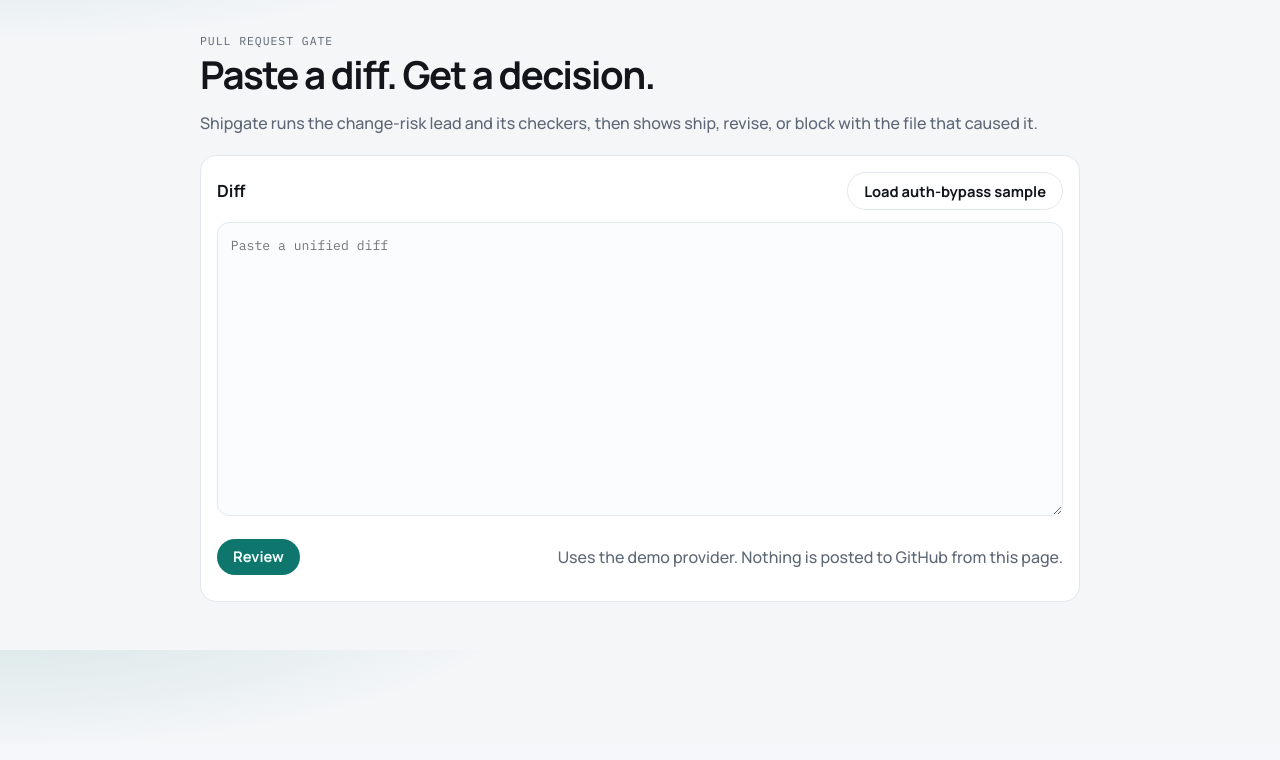
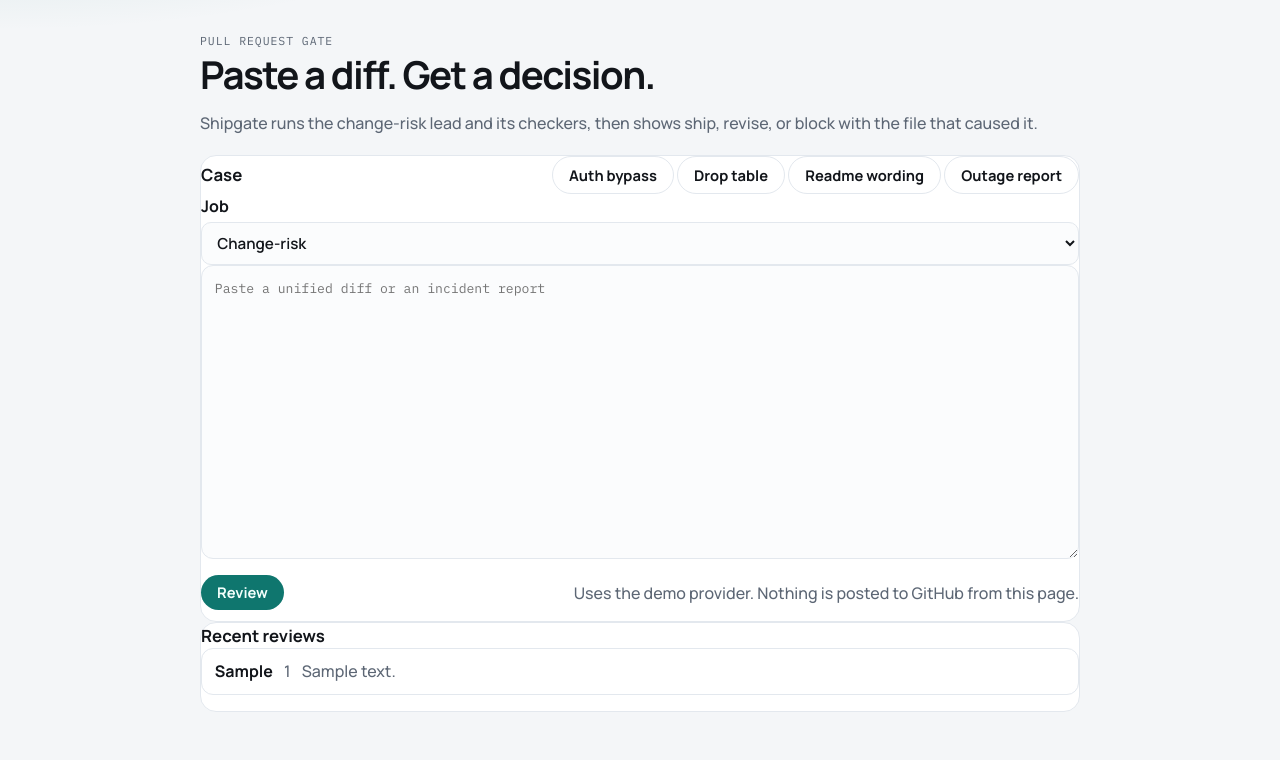
Before and after one commit to joypciu/Shipgate, a FastAPI app: page / in a window 1280 px wide. Shown: the part 56-816 px from the top of the page. Before the commit the page ends 751 px from the top, so only its background shows below. Run offline with FastAPI, Linux system fonts and the light colour scheme; tables that the repository leaves empty hold one stand-in row (values such as "Sample post").

Commit message:
Let the page run incident triage, show the GitHub action, and keep recent reviews.
Co-authored-by: Cursor <cursoragent@cursor.com>

```diff
--- a/src/shipgate/app.py
+++ b/src/shipgate/app.py
@@ -9,8 +9,8 @@ from fastapi.templating import Jinja2Templates
 import httpx
 
 from shipgate.app_auth import AppCredentials
-from shipgate.comment import format_comment
-from shipgate.diffmap import inline_comments
+from shipgate.comment import format_comment, review_event, status_for
+from shipgate.diffmap import diff_stats, inline_comments
 from shipgate.github import GitHub
 from shipgate.review import Reviewer
 from shipgate.store import DeliveryStore
@@ -55,25 +55,50 @@ def create_app() -> FastAPI:
             "provider": os.environ.get("SHIPGATE_PROVIDER", "demo"),
             "github_app": app.state.credentials is not None,
             "sample": SAMPLE_DIFF,
+            "samples": SAMPLES,
+            "jobs": JOBS,
             **extra,
         }
 
     @app.get("/")
     def home(request: Request):
-        return templates.TemplateResponse(request, "home.html", page_context(request, review=None, diff="", error=None))
+        return templates.TemplateResponse(
+            request,
+            "home.html",
+            page_context(request, review=None, diff="", error=None, bot_id="change-lead", recent=app.state.store.recent_local()),
+        )
 
     @app.post("/reviews")
     async def review_page(request: Request):
         form = await request.form()
         diff = str(form.get("diff") or "")
+        bot_id = str(form.get("bot_id") or "change-lead")
+        if bot_id not in JOBS:
+            return templates.TemplateResponse(
+                request,
+                "home.html",
+                page_context(request, review=None, diff=diff, error="Choose a change-risk or incident review.", bot_id="change-lead", recent=app.state.store.recent_local()),
+                status_code=400,
+            )
         if not diff.strip():
             return templates.TemplateResponse(
                 request,
                 "home.html",
-                page_context(request, review=None, diff="", error="Paste a diff first."),
+                page_context(request, review=None, diff="", error="Paste a diff first.", bot_id=bot_id, recent=app.state.store.recent_local()),
                 status_code=400,
             )
-        review = app.state.reviewer.review(diff)
+        try:
+            review = app.state.reviewer.review(diff, bot_id)
+        except ValueError as exc:
+            return templates.TemplateResponse(
+                request,
+                "home.html",
+                page_context(request, review=None, diff=diff, error=str(exc), bot_id=bot_id, recent=app.state.store.recent_local()),
+                status_code=400,
+            )
+        app.state.store.add_local(bot_id, review.verdict, review.summary)
+        github_event = review_event(review.verdict) if review.verdict in {"ship", "revise", "block"} else ""
+        commit_state = status_for(review)[0] if github_event else ""
         return templates.TemplateResponse(
             request,
             "home.html",
@@ -84,6 +109,11 @@ def create_app() -> FastAPI:
                 error=None,
                 comment=format_comment(review),
                 lines=inline_comments(review, diff),
+                bot_id=bot_id,
+                stats=diff_stats(diff),
+                github_event=github_event,
+                commit_state=commit_state,
+                recent=app.state.store.recent_local(),
             ),
         )
 
@@ -137,3 +167,34 @@ SAMPLE_DIFF = """diff --git a/auth.py b/auth.py
          return True
      return False
 """
+
+MIGRATION_DIFF = """diff --git a/migrations/2026_drop_users.py b/migrations/2026_drop_users.py
+--- /dev/null
++++ b/migrations/2026_drop_users.py
+@@ -0,0 +1,2 @@
++def upgrade():
++    execute("DROP TABLE users")
+"""
+
+README_DIFF = """diff --git a/README.md b/README.md
+--- a/README.md
++++ b/README.md
+@@ -1 +1 @@
+-Hello
++Hello there
+"""
+
+INCIDENT_REPORT = """Production API outage. All users are affected and there is data loss in orders since 02:10 UTC.
+"""
+
+SAMPLES = [
+    {"id": "block", "label": "Auth bypass", "diff": SAMPLE_DIFF, "bot_id": "change-lead"},
+    {"id": "revise", "label": "Drop table", "diff": MIGRATION_DIFF, "bot_id": "change-lead"},
+    {"id": "ship", "label": "Readme wording", "diff": README_DIFF, "bot_id": "change-lead"},
+    {"id": "sev1", "label": "Outage report", "diff": INCIDENT_REPORT, "bot_id": "incident-lead"},
+]
+
+JOBS = {
+    "change-lead": "Change-risk",
+    "incident-lead": "Incident triage",
+}
--- a/web/static/app.css
+++ b/web/static/app.css
@@ -78,7 +78,38 @@ h2 { margin: 0; font-size: 1.05rem; }
   border: 1px solid var(--line);
   border-radius: 16px;
 }
-.panel { padding: 1rem; display: grid; gap: 0.8rem; }
+select, label { display: grid; gap: 0.3rem; font-weight: 700; }
+select {
+  border: 1px solid var(--line);
+  border-radius: 10px;
+  padding: 0.55rem 0.7rem;
+  font: 600 0.95rem/1.3 Manrope, sans-serif;
+  background: #fbfcfd;
+  color: var(--ink);
+}
+.facts, .recent { list-style: none; padding: 0; margin: 0 0 1rem; display: grid; gap: 0.45rem; }
+.facts li, .recent li {
+  display: flex;
+  gap: 0.7rem;
+  align-items: baseline;
+  background: var(--panel);
+  border: 1px solid var(--line);
+  border-radius: 12px;
+  padding: 0.65rem 0.8rem;
+}
+.facts li span, .recent li span { color: var(--muted); }
+.recent li .quiet { overflow: hidden; text-overflow: ellipsis; white-space: nowrap; }
+.comment-panel { margin-bottom: 1rem; }
+.comment-panel pre {
+  margin: 0;
+  white-space: pre-wrap;
+  background: var(--code);
+  color: var(--code-ink);
+  border-radius: 12px;
+  padding: 0.85rem;
+  font-family: "IBM Plex Mono", Consolas, monospace;
+  font-size: 0.78rem;
+}
 .panel-head, .actions, .verdict { display: flex; justify-content: space-between; gap: 1rem; align-items: center; }
 textarea {
   width: 100%;
--- a/web/static/app.js
+++ b/web/static/app.js
@@ -1,10 +1,24 @@
 const sample = document.getElementById("sample-diff");
-const button = document.getElementById("sample");
 const field = document.querySelector("textarea[name=diff]");
-if (sample && button && field) {
-  button.addEventListener("click", () => {
-    field.value = JSON.parse(sample.textContent || '""');
-    field.focus();
+if (sample && field) {
+  const samples = JSON.parse(sample.textContent || "[]");
+  document.querySelectorAll("[data-sample]").forEach((button) => {
+    button.addEventListener("click", () => {
+      const item = samples.find((entry) => entry.id === button.dataset.sample);
+      if (!item) return;
+      field.value = item.diff;
+      const job = document.getElementById("bot-id");
+      if (job && item.bot_id) job.value = item.bot_id;
+      field.focus();
+    });
+  });
+}
+const copy = document.getElementById("copy-comment");
+const comment = document.getElementById("comment-text");
+if (copy && comment) {
+  copy.addEventListener("click", async () => {
+    await navigator.clipboard.writeText(comment.textContent || "");
+    copy.textContent = "Copied";
   });
 }
 document.querySelectorAll("form").forEach((form) => {
--- a/web/templates/home.html
+++ b/web/templates/home.html
@@ -18,6 +18,15 @@
   </div>
   <span class="pill">{{ review.status }}</span>
 </section>
+{% if review.verdict in ["ship", "revise", "block"] %}
+<ul class="facts">
+  <li><span>GitHub review</span><strong>{{ github_event }}</strong></li>
+  <li><span>Commit check</span><strong>{{ commit_state }}</strong></li>
+  {% if stats.files %}<li><span>Diff</span><strong>{{ stats.files }} file{% if stats.files != 1 %}s{% endif %} · +{{ stats.added }} −{{ stats.removed }}</strong></li>{% endif %}
+</ul>
+{% elif stats.files %}
+<p class="quiet">{{ stats.files }} files · +{{ stats.added }} −{{ stats.removed }}</p>
+{% endif %}
 {% if review.risks %}
 <ul class="risks">
   {% for risk in review.risks %}
@@ -34,17 +43,46 @@
 {% else %}
 <p class="quiet">No file-level risks.</p>
 {% endif %}
+<section class="panel comment-panel">
+  <div class="panel-head">
+    <h2>Pull request review</h2>
+    <button class="ghost" type="button" id="copy-comment">Copy</button>
+  </div>
+  <pre id="comment-text">{{ comment }}</pre>
+</section>
 {% endif %}
 <form class="panel" method="post" action="/reviews">
   <div class="panel-head">
-    <h2>Diff</h2>
-    <button class="ghost" type="button" id="sample">Load auth-bypass sample</button>
+    <h2>Case</h2>
+    <div class="samples">
+      {% for item in samples %}
+      <button class="ghost" type="button" data-sample="{{ item.id }}">{{ item.label }}</button>
+      {% endfor %}
+    </div>
   </div>
-  <textarea name="diff" rows="14" required placeholder="Paste a unified diff">{{ diff }}</textarea>
+  <label>
+    <span>Job</span>
+    <select name="bot_id" id="bot-id">
+      {% for id, label in jobs.items() %}
+      <option value="{{ id }}" {% if bot_id == id %}selected{% endif %}>{{ label }}</option>
+      {% endfor %}
+    </select>
+  </label>
+  <textarea name="diff" rows="14" required placeholder="Paste a unified diff or an incident report">{{ diff }}</textarea>
   <div class="actions">
     <button class="primary" type="submit">Review</button>
     <p class="quiet">Uses the {{ provider }} provider. Nothing is posted to GitHub from this page.</p>
   </div>
 </form>
-<script id="sample-diff" type="application/json">{{ sample | tojson }}</script>
+{% if recent %}
+<section class="panel">
+  <h2>Recent reviews</h2>
+  <ul class="recent">
+    {% for item in recent %}
+    <li><strong>{{ item.verdict }}</strong> <span>{{ jobs.get(item.bot_id, item.bot_id) }}</span> <span class="quiet">{{ item.summary }}</span></li>
+    {% endfor %}
+  </ul>
+</section>
+{% endif %}
+<script id="sample-diff" type="application/json">{{ samples | tojson }}</script>
 {% endblock %}
```
Also changed, not shown: src/shipgate/diffmap.py (+12 -0 lines), src/shipgate/review.py (+12 -4 lines), src/shipgate/store.py (+26 -0 lines), tests/test_ui.py (+15 -1 lines).
